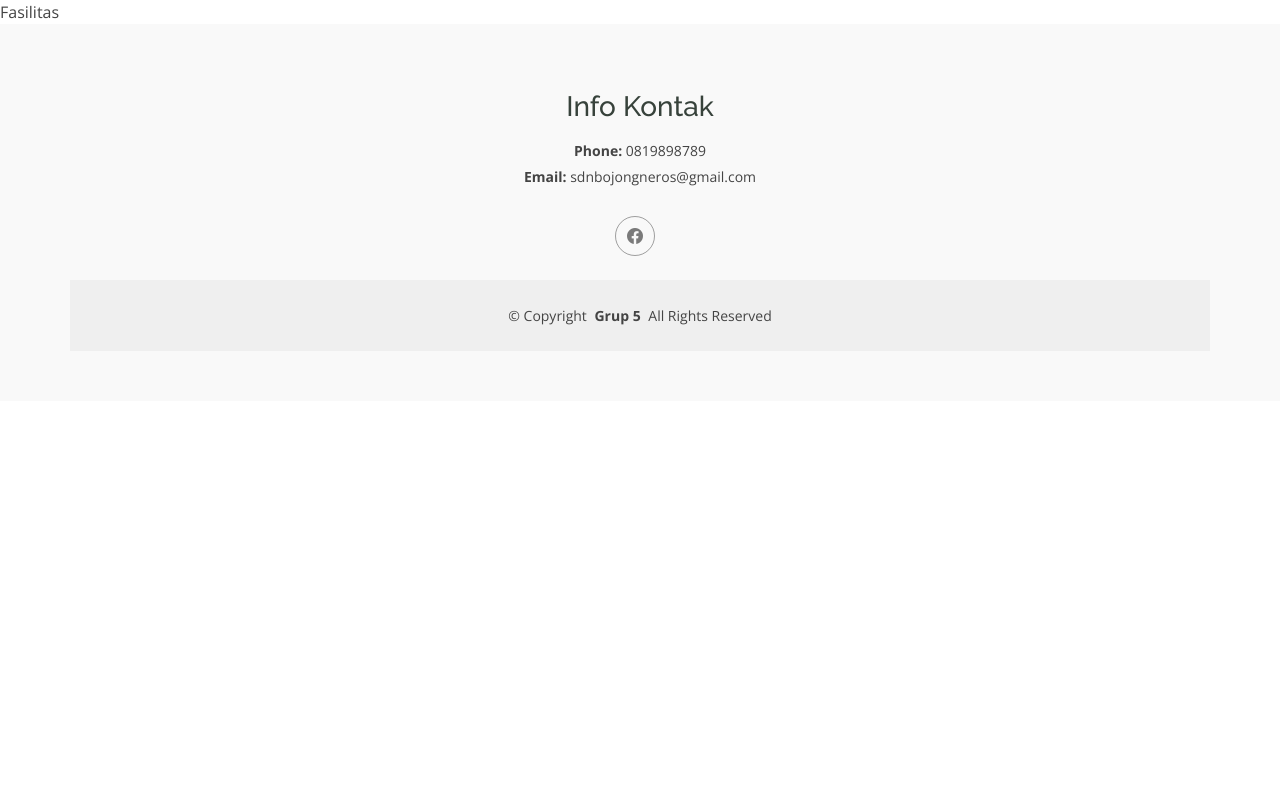
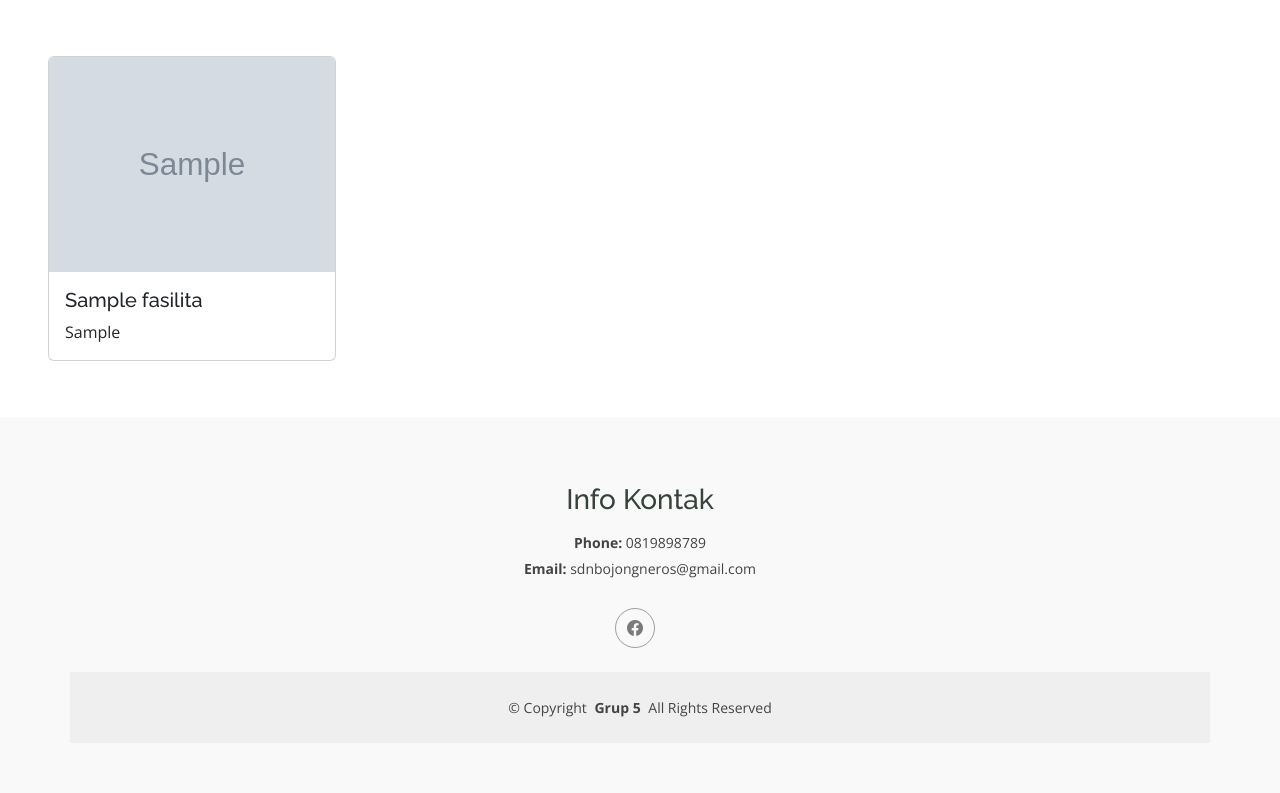
Before and after one commit to oneforaall05/webSekolah1, a Flask app: page /fasilitas in a window 1280 px wide. Shown: the part 90-883 px from the top of the page. Before the commit the page ends 441 px from the top, so only its background shows below. Run offline with Flask 3, Linux system fonts and the light colour scheme; grey boxes marked "Sample" are stand-in pictures; a database or web service that is not in the repository returns one stand-in record (values such as "Sample title"); some libraries are stand-ins or nearby versions.

Commit message:
adding fasilitas from database

```diff
--- a/app.py
+++ b/app.py
@@ -11,8 +11,9 @@ from flask import Flask, render_template,jsonify,request,redirect,url_for
 from werkzeug.utils import secure_filename
 
 
-stringUrl='mongodb+srv://group05:kosonglima@group05.a81awpa.mongodb.net/?retryWrites=true&w=majority&appName=group05'
-client = MongoClient(stringUrl)
+# stringUrl='mongodb+srv://group05:kosonglima@group05.a81awpa.mongodb.net/?retryWrites=true&w=majority&appName=group05'
+stringUrl2 = "mongodb://group05:kosonglima@ac-qnc3rcc-shard-00-00.a81awpa.mongodb.net:27017,ac-qnc3rcc-shard-00-01.a81awpa.mongodb.net:27017,ac-qnc3rcc-shard-00-02.a81awpa.mongodb.net:27017/?ssl=true&replicaSet=atlas-xlwhyu-shard-0&authSource=admin&retryWrites=true&w=majority&appName=group05"
+client = MongoClient(stringUrl2)
 db = client.websekolah
 
 app = Flask(__name__)
@@ -177,10 +178,11 @@ def userFasilitas():
                token_receive, SECRET_KEY, algorithms='HS256'
          )
       userInfo = db.user.find_one({'username':payload.get('id')})
+   fasilitas =  list(db.fasilitas.find({}))
    bolean = False
    if userInfo :
       bolean = True
-   return render_template('user/fasilitas.html',bolean=bolean)
+   return render_template('user/fasilitas.html',bolean=bolean,fasilitas=fasilitas)
 
 # formdaftar
 @app.route('/formDaftar',methods=['GET'])
--- a/templates/user/fasilitas.html
+++ b/templates/user/fasilitas.html
@@ -1,5 +1,6 @@
 <!DOCTYPE html>
 <html lang="en">
+
 <head>
   <meta charset="utf-8" />
   <meta content="width=device-width, initial-scale=1.0" name="viewport" />
@@ -8,12 +9,31 @@
   <meta content="" name="keywords" />
   {%include 'vendor.html'%}
 </head>
+
 <body>
   {%include 'header.html'%}
-    <main class="main">
-    Fasilitas
+  <main class="main m-5">
+    <div class="row">
+      {% for item in fasilitas%}
+      <div class="col mt-2 mb-2">
+
+        <div class="card" style="width: 18rem;">
+          <img src="static/fotoFasilitas/{{item.gambarFasilitas}}" class="card-img-top" alt="...">
+          <div class="card-body">
+            <h5 class="card-title">
+              {{item.namaFasilitas}}
+            </h5>
+            <p class="card-text">
+              {{item.deskripsiFasilitas}}
+            </p>
+          </div>
+        </div>
+      </div>
+      {%endfor%}
+    </div>
   </main>
   {%include 'footer.html'%}
 
 </body>
+
 </html>
```
Lines whose indentation alone changed are shown as unchanged.
